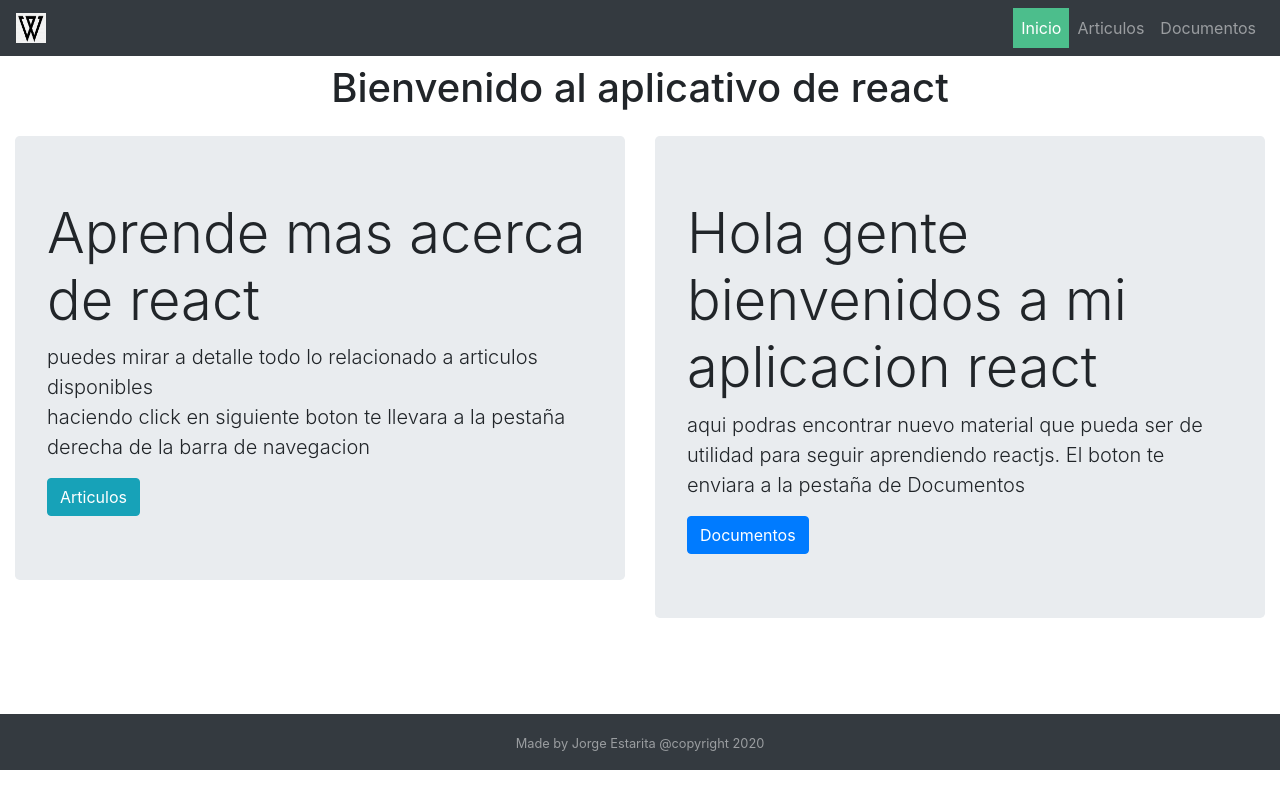
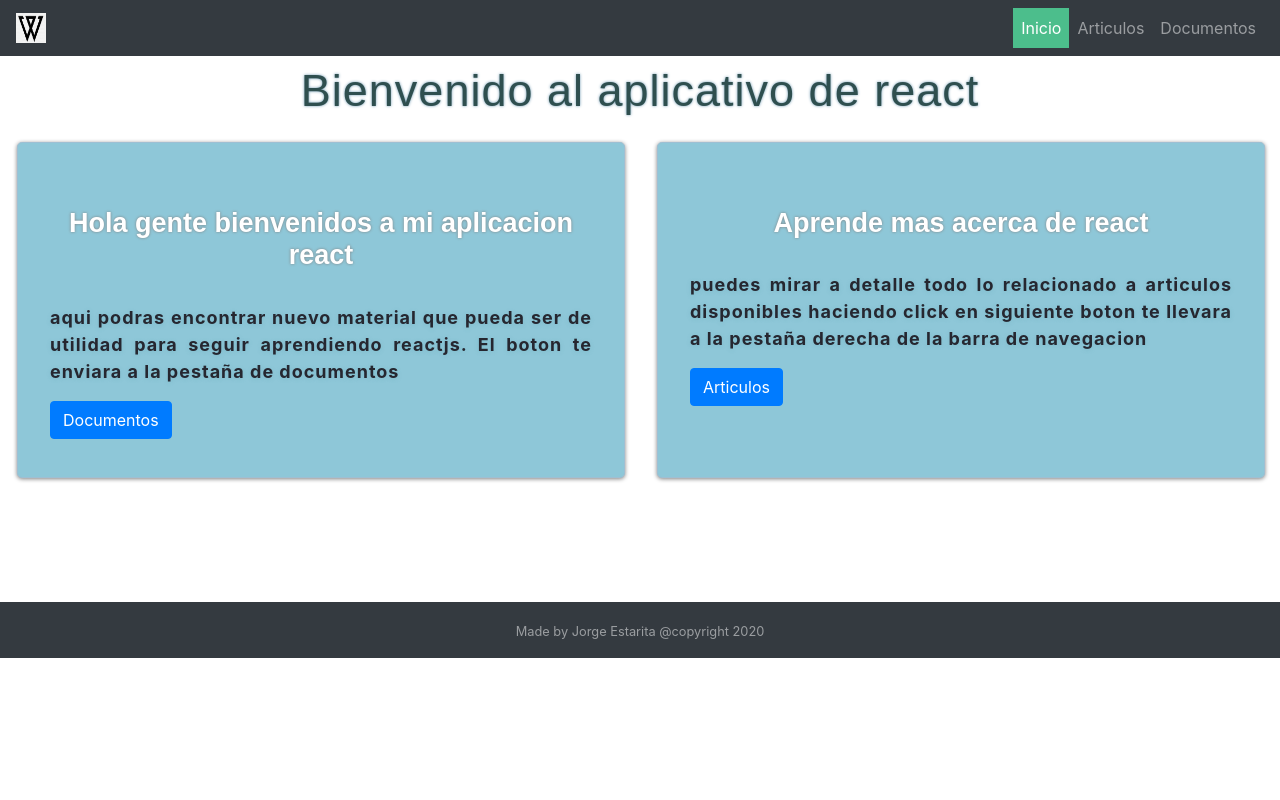
Before and after one commit to jestarita/aplicacion-taller1, a React (Create React App) app: page / in a window 1280 px wide. Built offline with nearby package versions, Linux system fonts and the light colour scheme.

Commit message:
fix names and home

```diff
--- a/src/components/Articles/articles.tsx
+++ b/src/components/Articles/articles.tsx
@@ -32,7 +32,7 @@ const Articles  = () =>{
     ]
     return (
         <Fragment>
-            <h3 className="text-center mt-2">Listado de articulos</h3>
+            <h3 className="text-center mt-2 principal">Listado de articulos</h3>
             <div className="row">{
                     products.map((item)=>(
                         <Articulo imagen={item.imagen} key={item.id} titulo={item.titulo}
--- a/src/components/documentos/Documentos.tsx
+++ b/src/components/documentos/Documentos.tsx
@@ -1,6 +1,6 @@
 
 import React, {useState, useEffect, Fragment } from 'react';
-import MoviesService from '../../services/movies/Movies';
+import MoviesService from '../../services/movies/MovieService';
 import './Documentos.scss';
 
 const Listado = (props:any)=>{
--- a/src/components/home/Home.scss
+++ b/src/components/home/Home.scss
@@ -1,6 +1,50 @@
 
-.contenedor{
-    margin-top: 1%;
+
+.principal{
+    font-size: 45px;
+    color: darkslategrey;
+    text-shadow: 0px 0px 3px rgb(107, 150, 175);
+    letter-spacing: 1px;
+    font-family: Arial, Helvetica, sans-serif;
+}
+.home{
+    margin-bottom: 4%;
+}
+.jumbotron{
+    border: 1px solid rgb(158, 191, 211);
+    height: 82%;
+    margin-left: 2px;
+    background-color: rgb(142, 199, 216) !important;
+    box-shadow: 0px 1px 4px gray;
+}
+
+.jumbotron:hover{
+    box-shadow: 0px 0px 12px rgb(57, 84, 95);
+}
+
+
+.jumbotron .titulo{
+    font-size: 27px;
+    font-family: Arial, Helvetica, sans-serif;
     text-align: center;
-    margin-bottom: 1%;
+    color: rgb(255, 255, 255);
+    font-weight: bold;
+    text-shadow: 0px 0px 3px gray;
 }
+
+.jumbotron .info-home{
+    font-size: 18px;
+    text-transform:unset ;
+    text-align: justify;
+    letter-spacing: 1px;
+    color: rgb(38, 39, 48);
+    font-weight: bold;
+    text-shadow: 0px 1px 4px rgba(83, 154, 167, 0.267);
+}
+
+
+.boton{
+    font-style:normal;
+    text-transform: capitalize;
+
+}
--- a/src/components/home/Home.tsx
+++ b/src/components/home/Home.tsx
@@ -1,22 +1,39 @@
 import React, {Fragment} from 'react';
 import './Home.scss';
-import Nota1 from './components/nota1/Nota1';
-import Nota2 from './components/nota2/Nota2';
+
+import { Link } from 'react-router-dom';
+const Notas = (props:any) =>{
+
+    return(
+        <div className="col-sm-12 col-xl-6 col-md-6" key={props.id}>
+            <div className="jumbotron mt-3 sm-4 ">
+                <h2 className="display-4 titulo">{props.titulo}</h2>
+                <br />
+                <p className="lead info-home">{props.parrafo}</p>
+                <Link to={props.ruta}>
+                <button type="submit" className="btn btn-primary boton">{props.ruta} </button>
+                </Link>
+            </div>
+      </div>
+    )
+}
 
 const Home = () =>{
+
+
+    const listado = [
+        {id:1, titulo: 'Hola gente bienvenidos a mi aplicacion react', parrafo:'aqui podras encontrar nuevo material que pueda ser de utilidad para seguir aprendiendo reactjs. El boton te enviara a la pestaña de documentos', ruta:'documentos'},
+        {id:2, titulo: 'Aprende mas acerca de react', parrafo:'puedes mirar a detalle todo lo relacionado a articulos disponibles \n  haciendo click en siguiente boton te llevara a la pestaña derecha de la barra de navegacion', ruta:'articulos'}
+    ]
+
     return(
        <Fragment>
-        <h1 className="text-center mt-2">Bienvenido al aplicativo de react</h1>
-        <div className="row">
-            <div className="col-sm-12 col-xl-6 col-md-6">
-                <Nota2 />
-            </div>
-            <div className="col-sm-12 col-xl-6 col-md-6">
-                <Nota1 />
-            </div>
+        <h1 className="text-center mt-2 principal">Bienvenido al aplicativo de react</h1>
+        <div className="row home">
+            {listado.map(item =>(
+                <Notas key={item.id} titulo={item.titulo} parrafo={item.parrafo} ruta={item.ruta}  />
+            ))}
         </div>
-
-        <br /><br />
         </Fragment>
     )
 }
--- a/src/components/home/components/nota1/Nota1.tsx
+++ /dev/null
@@ -1,19 +0,0 @@
-import React from 'react'
-import { Link } from 'react-router-dom';
-
-const Nota1  = () =>{
-
-    return(
-        <div className="jumbotron mt-3 sm-4">
-            <h2 className="display-4">Hola gente bienvenidos a mi aplicacion react</h2>
-            <p className="lead">aqui podras encontrar nuevo material que pueda ser de utilidad para seguir aprendiendo reactjs. El boton te enviara a la pestaña de Documentos</p>
-
-
-            <Link to="documentos">
-            <button type="submit" className="btn btn-primary">Documentos </button>
-            </Link>
-        </div>
-    )
-}
-
-export default Nota1;
--- a/src/components/home/components/nota2/Nota2.tsx
+++ /dev/null
@@ -1,18 +0,0 @@
-import React from 'react'
-import { Link } from 'react-router-dom';
-
-const Nota2  = () =>{
-
-    return(
-        <div className="jumbotron mt-3 sm-4">
-        <h2 className="display-4">Aprende mas acerca de react</h2>
-        <p className="lead">puedes mirar a detalle todo lo relacionado a articulos disponibles <br />  haciendo click en siguiente boton te llevara a la pestaña derecha de la barra de navegacion</p>
-
-        <Link to="articulos">
-            <button type="submit" className="btn btn-info">Articulos </button>
-            </Link>
-    </div>
-    )
-}
-
-export default Nota2;
--- a/src/services/movies/Movies.jsx
+++ b/src/services/movies/MovieService.jsx
@@ -4,4 +4,9 @@ const getMovies = () => {
   return http.get("/movies");
 };
 
-export default {getMovies}
+
+const getGenres = () =>{
+  return http.get("/genres")
+}
+
+export default {getMovies, getGenres}
```
Also changed, not shown: src/services/genres/genres.jsx (deleted, +0 -7 lines).
